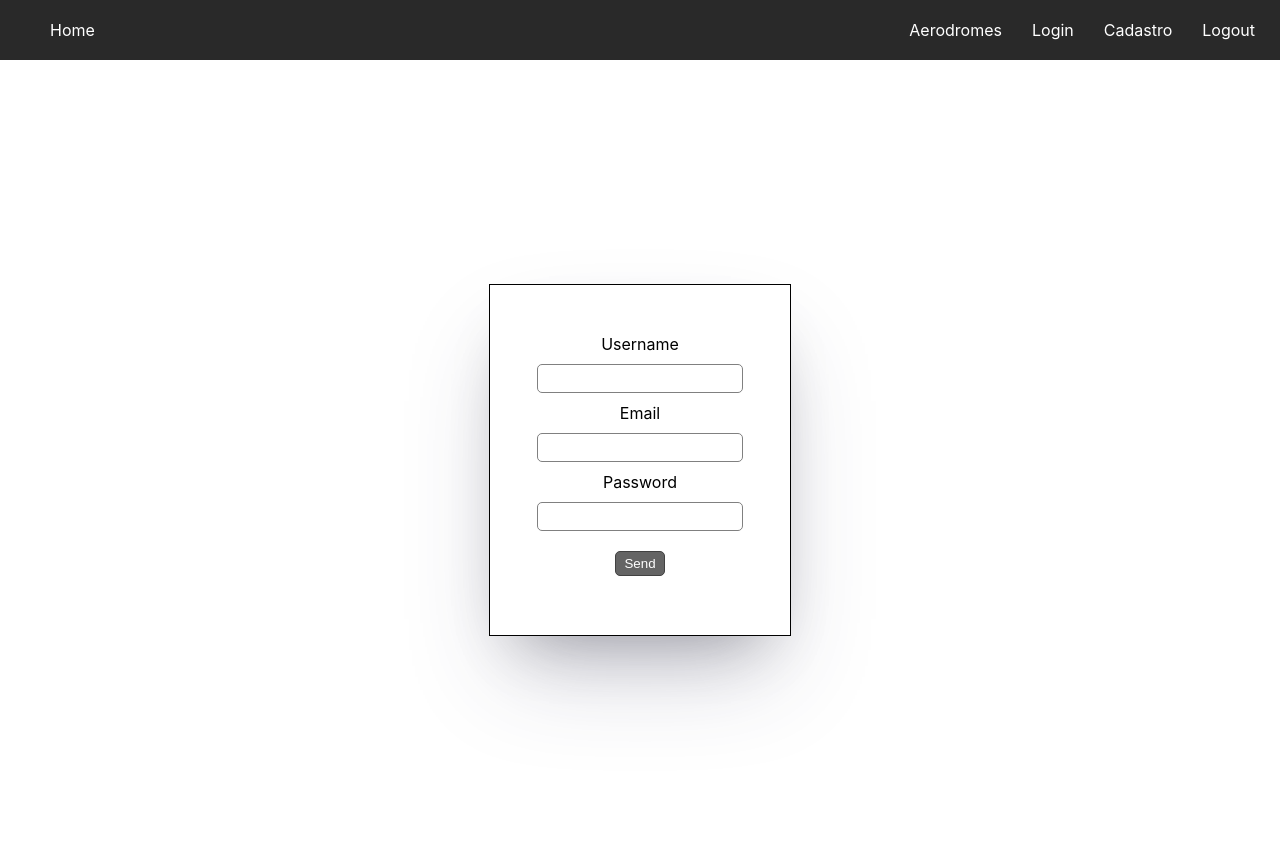
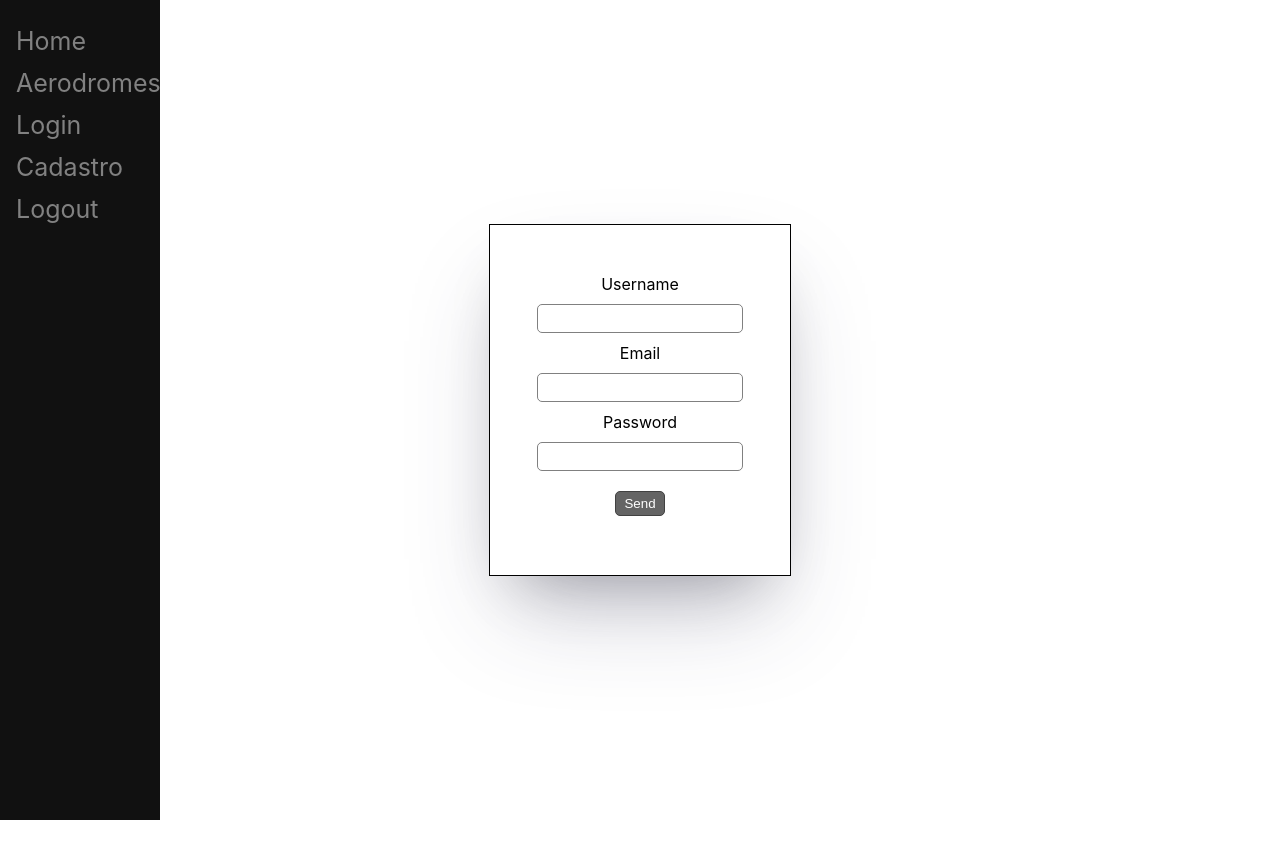
Before and after one commit to pedroluiznogueira/xmb-front, a React (Create React App) app: page /login in a window 1280 px wide. After the commit the page ends 800 px from the top, so only its background shows below. Built offline with nearby package versions, Linux system fonts and the light colour scheme.

Commit message:
Some styling in header and storing the updated file in AWS S3

```diff
--- a/src/App.js
+++ b/src/App.js
@@ -11,7 +11,7 @@
 function App() {
 
   return(
-    <div>
+    <div className="container">
       <HeaderComponent />
       <main>
         <Routes>
--- a/src/components/Header/HeaderComponent.css
+++ b/src/components/Header/HeaderComponent.css
@@ -1,42 +1,35 @@
-.header {
-  height: 60px;
-  background-color: #292929;
-  display: flex;
-  justify-content: space-between;
-  align-items: center;
+
+.sidenav {
+  height: 100%;
+  width: 160px;
+  position: fixed;
+  z-index: 1;
+  top: 0;
+  left: 0;
+  background-color: #111;
+  overflow-x: hidden;
+  padding-top: 20px;
 }
 
-.content {
-  border-radius: 5px;
+.sidenav a {
+  padding: 6px 8px 6px 16px;
   text-decoration: none;
-  color: white;
-  text-decoration: none;
+  font-size: 25px;
+  color: #818181;
+  display: block;
 }
 
-.home {
-  color: white;
-  cursor: pointer;
-  margin-left: 50px;
+.sidenav a:hover {
+  color: #f1f1f1;
 }
 
-.home:hover, .content:hover {
-  color: rgb(192, 192, 192);
-  text-decoration: underline;
+.main {
+  margin-left: 160px; /* Same as the width of the sidenav */
+  font-size: 28px; /* Increased text to enable scrolling */
+  padding: 0px 10px;
 }
 
-.header ul {
-  width: 100%;
-  height: 100%;
-  display: flex;
-  justify-content: space-around;
-  align-items: center;
-  list-style: none;
+@media screen and (max-height: 450px) {
+  .sidenav {padding-top: 15px;}
+  .sidenav a {font-size: 18px;}
 }
-
-.header nav {
-  margin-right: 50px;
-}
-
-.header ul li {
-  margin: 10px;
-}
--- a/src/components/Header/HeaderComponent.js
+++ b/src/components/Header/HeaderComponent.js
@@ -10,38 +10,23 @@
   }
 
   return (
-
-    <header className="header">
-      <div className="home">
+  <div className="sidenav">
     <NavLink className="content" to='/home'>
       Home
     </NavLink>
-      </div>
-      <nav>
-        <ul>
-          <li>
     <NavLink className="content" to='/aerodromes'>
       Aerodromes
     </NavLink>
-          </li>
-          <li>
     <NavLink className="content" to='/login'>
       Login
     </NavLink>
-          </li>
-          <li>
     <NavLink className="content" to='/cadastro'>
       Cadastro
     </NavLink>
-          </li>
-          <li>
     <NavLink className="content" to='/login' onClick={handleOnClick}>
       Logout
     </NavLink>
-          </li>
-        </ul>
-      </nav>
-    </header>
+  </div>
   );
 };
 
--- a/src/components/Home/HomeComponent.js
+++ b/src/components/Home/HomeComponent.js
@@ -19,7 +19,7 @@
 
         // Update the formData object
         formData.append(
-            "json-file",
+            "file",
             this.state.selectedFile,
             this.state.selectedFile.name
         );
@@ -29,7 +29,7 @@
 
         // Request made to the backend api
         // Send formData object
-        // axios.post("http://localhost:8080/uploadfile", formData);
+        axios.post("http://localhost:8080/upload-file", formData);
     };
 
     // File content to be displayed after
@@ -60,7 +60,7 @@
     render() {
 
         return (
-            <div>
+            <div className="container">
                 <div>
                     <input type="file" onChange={this.onFileChange} />
                     <button onClick={this.onFileUpload}>
--- a/src/components/Login/LoginComponent.js
+++ b/src/components/Login/LoginComponent.js
@@ -19,6 +19,7 @@
 
         login(user).then(
           () => {
+            setUsernameInput('');
             setEmailInput('');
             setPasswordInput('');
           }
```
Lines whose indentation alone changed are shown as unchanged.
